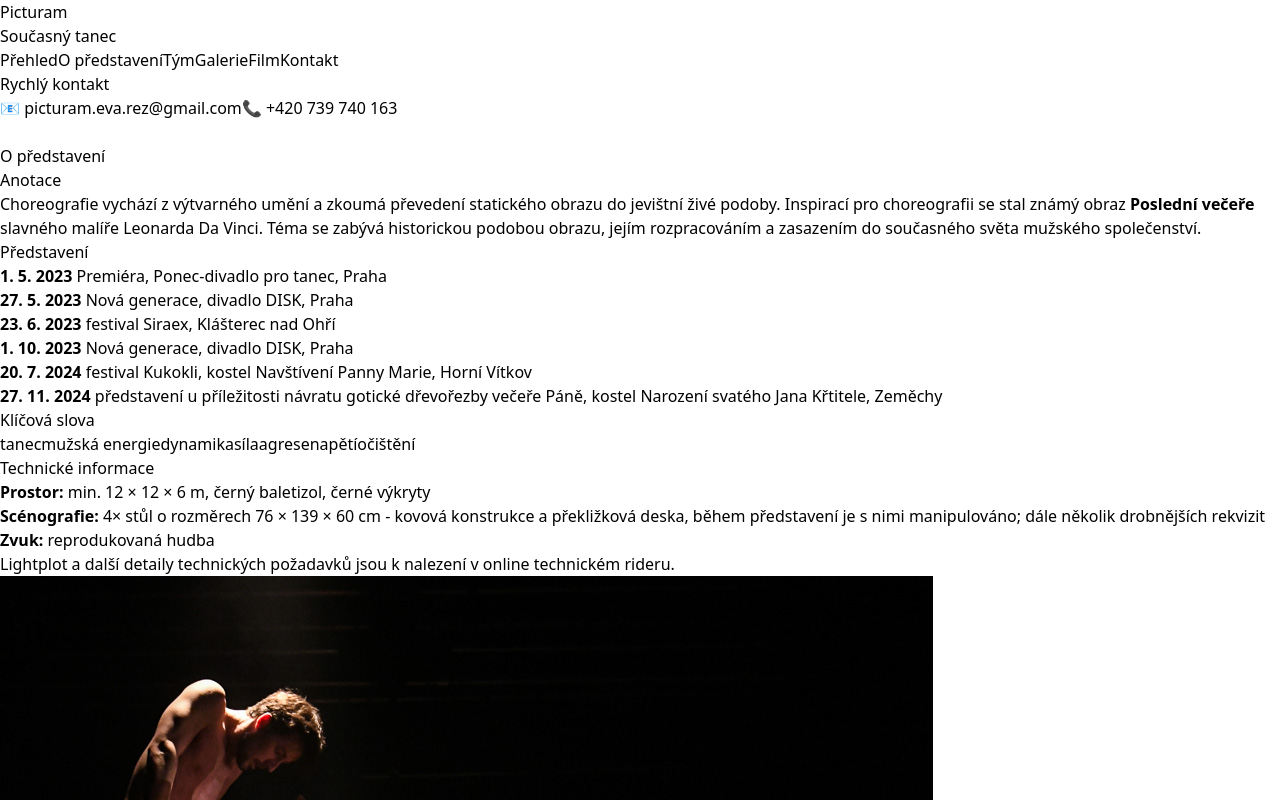
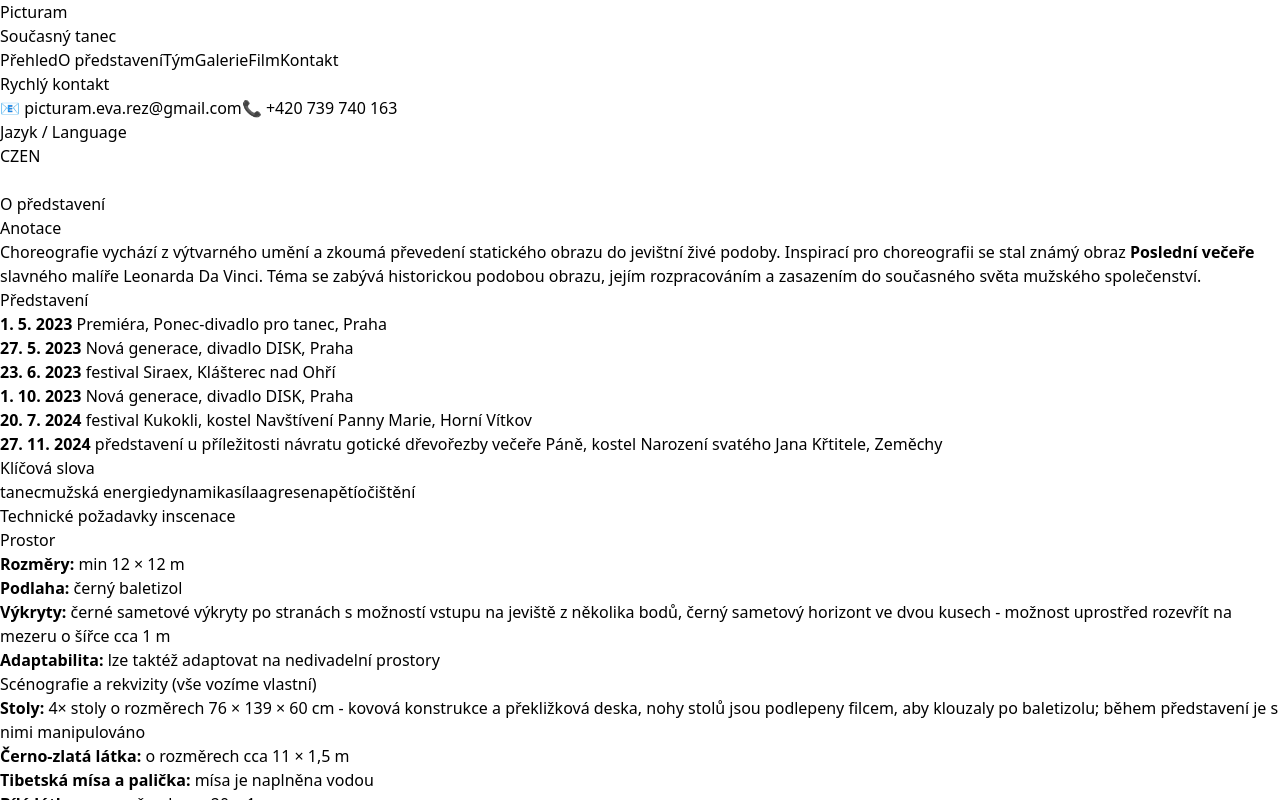
Before and after one commit to bracerino/picturam-site, a React (Vite) app: page / in a window 1280 px wide. Both pictures are taken after a click on the button "O představení". Shown: the top 800 px of the page. Built offline with nearby package versions, Linux system fonts and the light colour scheme.

Commit message:
Update App.jsx

```diff
--- a/src/App.jsx
+++ b/src/App.jsx
@@ -405,16 +405,19 @@ Kromě pedagogiky se věnuje produkci tanečních projektů – je výkonnou ře
             <h3 className="text-3xl font-bold text-gray-800 mb-6">Technické požadavky</h3>
             <div className="space-y-4 text-gray-700">
               <div className="flex items-start space-x-3">
+                <span className="text-xl">📐</span>
                 <div>
                   <strong>Prostor:</strong> min. 12 × 12 × 6 m
                 </div>
               </div>
               <div className="flex items-start space-x-3">
+                <span className="text-xl">🎵</span>
                 <div>
                   <strong>Zvuk:</strong> reprodukovaná hudba
                 </div>
               </div>
               <div className="flex items-start space-x-3">
+                <span className="text-xl">🪑</span>
                 <div>
                   <strong>Scénografie:</strong> 4× stůl + rekvizity
                 </div>
@@ -471,19 +474,54 @@ Kromě pedagogiky se věnuje produkci tanečních projektů – je výkonnou ře
               </div>
 
               <div>
-                <h3 className="text-3xl font-bold text-gray-800 border-b-4 border-gray-700 pb-3 mb-4">Technické informace</h3>
-                <div className="bg-gradient-to-br from-gray-50 to-gray-100 p-6 rounded-xl border-l-4 border-gray-700 shadow-lg">
-                  <p className="text-gray-700 leading-relaxed mb-4">
-                    <strong>Prostor:</strong> min. 12 × 12 × 6 m, černý baletizol, černé výkryty
-                  </p>
-                  <p className="text-gray-700 leading-relaxed mb-4">
-                    <strong>Scénografie:</strong> 4× stůl o rozměrech 76 × 139 × 60 cm - kovová konstrukce a překližková deska,
-                    během představení je s nimi manipulováno; dále několik drobnějších rekvizit
-                  </p>
-                  <p className="text-gray-700 leading-relaxed mb-4">
-                    <strong>Zvuk:</strong> reprodukovaná hudba
-                  </p>
-                  <p className="text-gray-700 italic">
+                <h3 className="text-3xl font-bold text-gray-800 border-b-4 border-gray-700 pb-3 mb-4">Technické požadavky inscenace</h3>
+                <div className="bg-gradient-to-br from-gray-50 to-gray-100 p-6 rounded-xl border-l-4 border-gray-700 shadow-lg space-y-6">
+
+                  <div>
+                    <h4 className="text-xl font-bold text-gray-800 mb-3">Prostor</h4>
+                    <div className="text-gray-700 leading-relaxed space-y-2">
+                      <p><strong>Rozměry:</strong> min 12 × 12 m</p>
+                      <p><strong>Podlaha:</strong> černý baletizol</p>
+                      <p><strong>Výkryty:</strong> černé sametové výkryty po stranách s možností vstupu na jeviště z několika bodů, černý sametový horizont ve dvou kusech - možnost uprostřed rozevřít na mezeru o šířce cca 1 m</p>
+                      <p><strong>Adaptabilita:</strong> lze taktéž adaptovat na nedivadelní prostory</p>
+                    </div>
+                  </div>
+
+                  <div>
+                    <h4 className="text-xl font-bold text-gray-800 mb-3">Scénografie a rekvizity (vše vozíme vlastní)</h4>
+                    <div className="text-gray-700 leading-relaxed space-y-2">
+                      <p><strong>Stoly:</strong> 4× stoly o rozměrech 76 × 139 × 60 cm - kovová konstrukce a překližková deska, nohy stolů jsou podlepeny filcem, aby klouzaly po baletizolu; během představení je s nimi manipulováno</p>
+                      <p><strong>Černo-zlatá látka:</strong> o rozměrech cca 11 × 1,5 m</p>
+                      <p><strong>Tibetská mísa a palička:</strong> mísa je naplněna vodou</p>
+                      <p><strong>Bílá látka:</strong> o rozměrech cca 20 × 1 m</p>
+                      <p><strong>Karafa s červeným vínem:</strong> víno je na konci představení částečně vyléváno, většinu tekutiny ovšem vsákne bílá látka</p>
+                    </div>
+                  </div>
+
+                  <div>
+                    <h4 className="text-xl font-bold text-gray-800 mb-3">Zvuk</h4>
+                    <div className="text-gray-700 leading-relaxed space-y-2">
+                      <p><strong>Živý mix:</strong> odbavuje Sarah Jedličková; v případě její nepřítomnosti lze mít hudbu v jednom tracku na flashdisku (v takovém případě potřebujeme zajistit zvukaře)</p>
+                      <p><strong>Aparatura:</strong> standardní zvuková aparatura divadla + 1 sběrný mikrofon pro snímání zvuku tibetské mísy (pouze v případě živého mixu)</p>
+                    </div>
+                  </div>
+
+                  <div>
+                    <h4 className="text-xl font-bold text-gray-800 mb-3">Světla</h4>
+                    <div className="text-gray-700 leading-relaxed space-y-2">
+                      <p>Na další straně přiložen lightplot z premiéry, jsme ovšem schopni přizpůsobit se technickým možnostem divadla/prostoru</p>
+                      <p><strong>Světelný technik:</strong> v tvůrčím týmu nemáme světelného technika - potřebujeme jej ideálně zajistit, po domluvě jej může zajistit také projekt sám</p>
+                    </div>
+                  </div>
+
+                  <div>
+                    <h4 className="text-xl font-bold text-gray-800 mb-3">Další technika</h4>
+                    <div className="text-gray-700 leading-relaxed">
+                      <p><strong>Hazer</strong></p>
+                    </div>
+                  </div>
+
+                  <p className="text-gray-700 italic pt-4 border-t border-gray-300">
                     Lightplot a další detaily technických požadavků jsou k nalezení v{' '}
                     <a
                       href="https://docs.google.com/document/d/1j46pklQYYJqYjDM6avl7JyuczVnZjuhz-93g9Sop0ic/edit?tab=t.0"
@@ -787,6 +825,26 @@ Kromě pedagogiky se věnuje produkci tanečních projektů – je výkonnou ře
               📞 +420 739 740 163
             </a>
           </div>
+
+          <div className="mt-6 p-4 bg-gray-800 rounded-lg">
+            <h3 className="font-bold text-sm text-gray-300 mb-3">Jazyk / Language</h3>
+            <div className="flex space-x-3">
+              <a
+                href="https://bracerino.github.io/picturam-site/"
+                className="flex items-center justify-center w-8 h-8 bg-gray-700 hover:bg-gray-600 rounded transition-colors"
+                title="Čeština"
+              >
+                <span className="text-sm font-bold text-white">CZ</span>
+              </a>
+              <a
+                href="https://bracerino.github.io/en-picturam-site/"
+                className="flex items-center justify-center w-8 h-8 bg-gray-700 hover:bg-gray-600 rounded transition-colors"
+                title="English"
+              >
+                <span className="text-sm font-bold text-white">EN</span>
+              </a>
+            </div>
+          </div>
         </div>
       </div>
 
```
